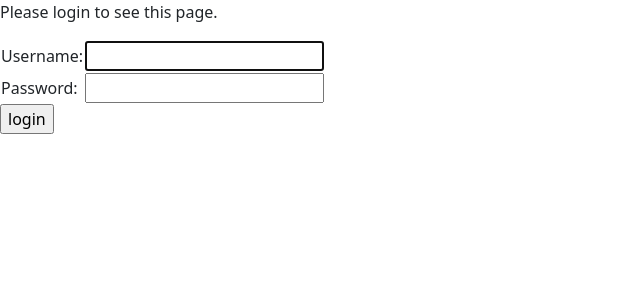
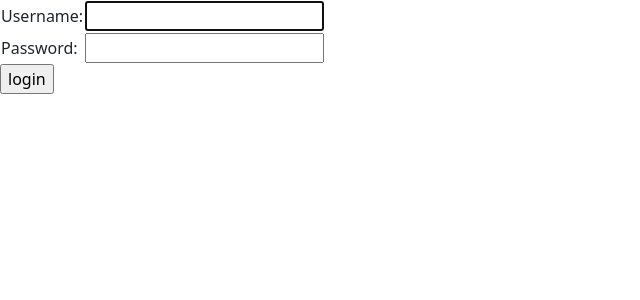
Before and after one commit to smkent/jobdb, a Django app: page /accounts/login/?next=/ in a window 1280 px wide. Shown: the top 300 px of the page, without its empty margins (0-640 px from the left). Run offline with Django 5.2, Linux system fonts and the light colour scheme; parts of the project's set-up code (start-up, migrations or seed data) failed here and were passed over; some libraries are stand-ins or nearby versions.

Commit message:
Remove logged-out login message

```diff
--- a/jobdb/templates/registration/login.html
+++ b/jobdb/templates/registration/login.html
@@ -10,8 +10,6 @@
     {% if user.is_authenticated %}
       <p>Your account doesn't have access to this page. To proceed,
         please login with an account that has access.</p>
-    {% else %}
-      <p>Please login to see this page.</p>
     {% endif %}
   {% endif %}
 
```
